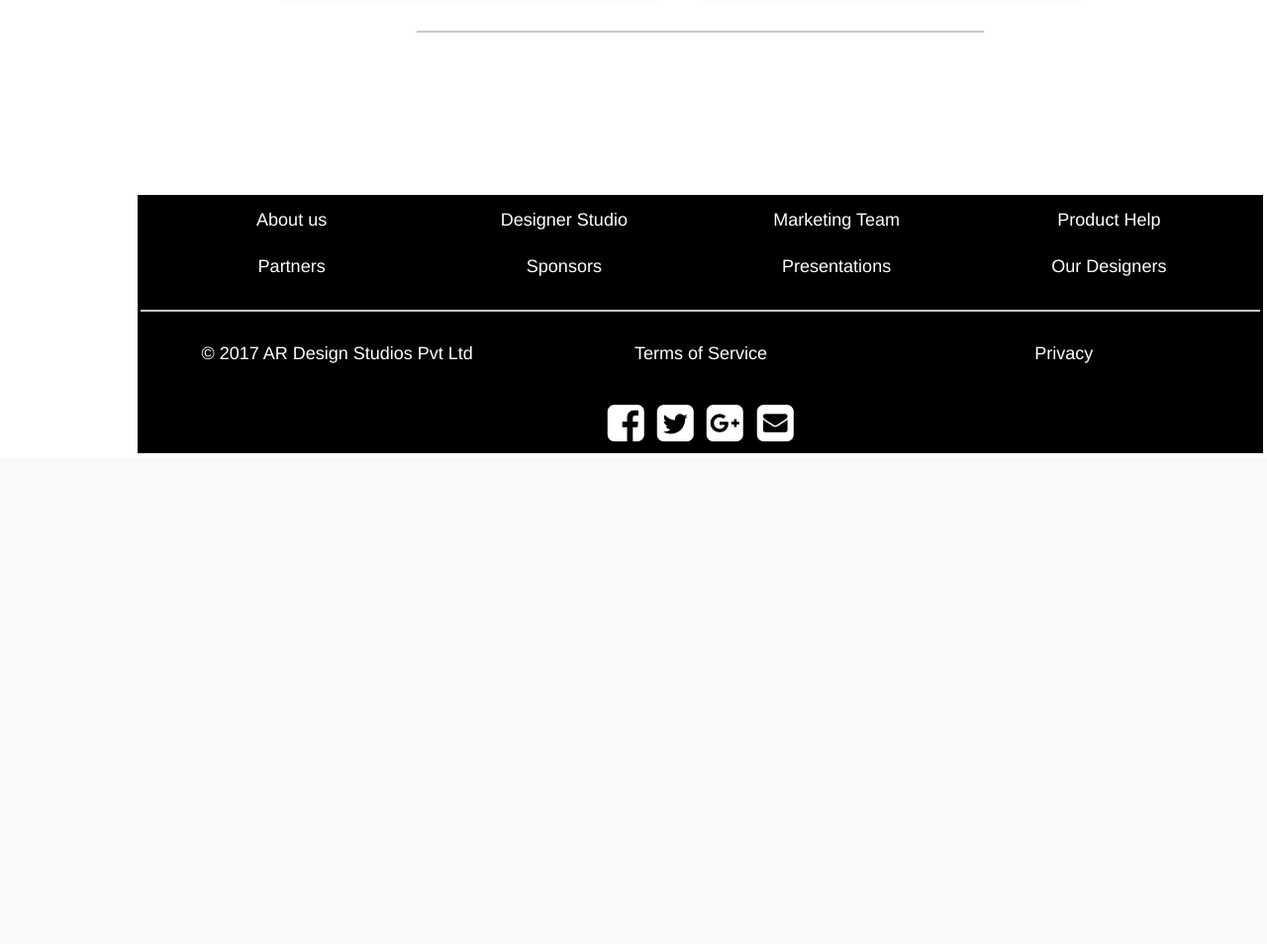
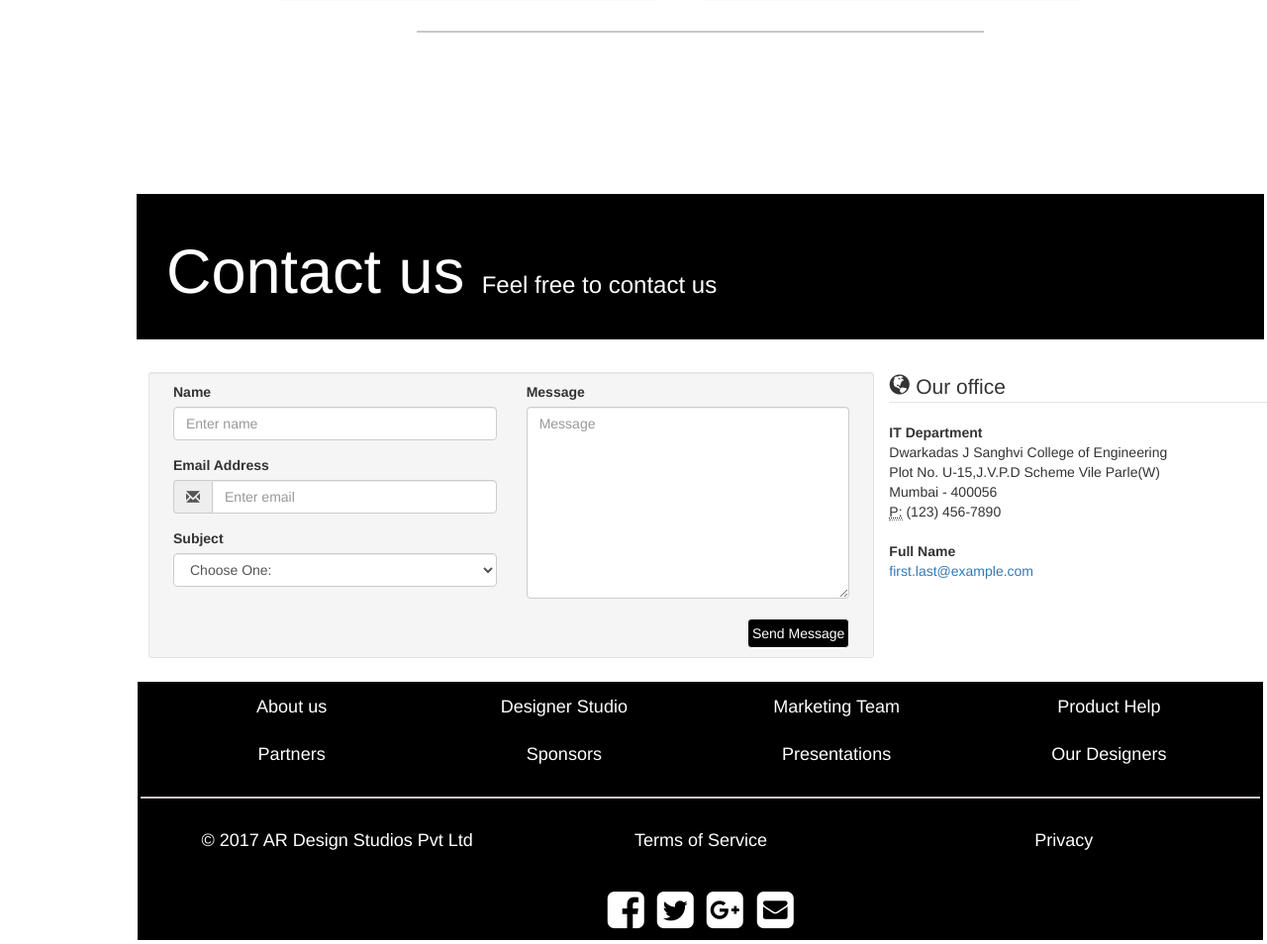
Before and after one commit to Raj-7799/AR-Shopping-Store, a PHP site: page / in a window 1280 px wide. Shown: the part 2898-3852 px from the top of the page at 99% size. Before the commit the page ends 3356 px from the top, so only its background shows below. Run offline with PHP 8.4, Linux system fonts and the light colour scheme; data that the repository does not hold is empty; some libraries are stand-ins or nearby versions.

Commit message:
update 6

```diff
--- a/Personal Website/functions/functions.php
+++ b/Personal Website/functions/functions.php
@@ -50,7 +50,7 @@ function display_new_arrival(){
             </div>
           <img src="images/Products/'.$image.'" class="product_display">
           <div class="price-tag">
-              <span class="price">price : <b>'.$price.'$</b></span>
+              <span class="price">price : <b>'.$price.' ₹</b></span>
               <div class="rate_button">
                   <button type="button" class="btn btn-primary">Add to Cart</button>
               </div>
--- a/Personal Website/index.php
+++ b/Personal Website/index.php
@@ -24,12 +24,12 @@
         <img class="logo">
         <nav class="head_nav">
             <ul>
-                <li><span class="glyphicon glyphicon-play active"></span><a href="#">Home</a></li>
-                <li><a href="#">Login</a></li>
-                <li><a href="#">About</a></li>
-                <li><a href="#">Products</a></li>
-                <li><a href="#">Contact</a></li>
-                <li><a href="#">Store</a></li>
+                <li><span class="glyphicon glyphicon-play"></span><a href="#" class="home_t">Home</a></li>
+                <li><span class="glyphicon glyphicon-play"></span><a href="#">Login</a></li>
+                <li><span class="glyphicon glyphicon-play"></span><a href="#" class="about_t">About</a></li>
+                <li><span class="glyphicon glyphicon-play"></span><a href="#" class="products_t">Products</a></li>
+                <li><span class="glyphicon glyphicon-play"></span><a href="#" class="contact_t">Contact</a></li>
+                <li><span class="glyphicon glyphicon-play"></span><a href="#" class="store_t">Store</a></li>
             </ul>
         </nav>
         <a class="head_nav_2" href="#">+email</a>
@@ -48,7 +48,7 @@
             <li><a href="#">Store</a></li>
         </ul>
     </div>
-    <div class="container-fluid">
+    <div class="container-fluid home">
         <div class="back">
             <div class="text"></div>
             <div class="bird"></div>
@@ -95,6 +95,83 @@
         </div><br><br><br>
         <br><br><br><br>
     </div>
+    <div class="jumbotron jumbotron-sm contact">
+      <div class="container">
+          <div class="row">
+              <div class="col-sm-12 col-lg-12">
+                  <h1 class="h1">
+                      Contact us <small>Feel free to contact us</small></h1>
+              </div>
+          </div>
+      </div>
+  </div>
+  <div class="container-fluid contact">
+      <div class="row">
+          <div class="col-md-8">
+              <div class="well well-sm">
+                  <form>
+                  <div class="row">
+                      <div class="col-md-6">
+                          <div class="form-group">
+                              <label for="name">
+                                  Name</label>
+                              <input type="text" class="form-control" id="name" placeholder="Enter name" required="required" />
+                          </div>
+                          <div class="form-group">
+                              <label for="email">
+                                  Email Address</label>
+                              <div class="input-group">
+                                  <span class="input-group-addon"><span class="glyphicon glyphicon-envelope"></span>
+                                  </span>
+                                  <input type="email" class="form-control" id="email" placeholder="Enter email" required="required" /></div>
+                          </div>
+                          <div class="form-group">
+                              <label for="subject">
+                                  Subject</label>
+                              <select id="subject" name="subject" class="form-control" required="required">
+                                  <option value="na" selected="">Choose One:</option>
+                                  <option value="service">General Customer Service</option>
+                                  <option value="suggestions">Suggestions</option>
+                                  <option value="product">Product Support</option>
+                              </select>
+                          </div>
+                      </div>
+                      <div class="col-md-6">
+                          <div class="form-group">
+                              <label for="name">
+                                  Message</label>
+                              <textarea name="message" id="message" class="form-control" rows="9" cols="25" required="required"
+                                  placeholder="Message"></textarea>
+                          </div>
+                      </div>
+                      <div class="col-md-12">
+                          <button type="submit" class="btn btn-primary pull-right" id="btnContactUs">
+                              Send Message</button>
+                      </div>
+                  </div>
+                  </form>
+              </div>
+          </div>
+          <div class="col-md-4">
+              <form>
+              <legend><span class="glyphicon glyphicon-globe"></span> Our office</legend>
+              <address>
+                  <strong>IT Department</strong><br>
+                  Dwarkadas J Sanghvi College of Engineering<br>
+                  Plot No. U-15,J.V.P.D Scheme Vile Parle(W)<br>Mumbai - 400056<br>
+                  <abbr title="Phone">
+                      P:</abbr>
+                  (123) 456-7890
+              </address>
+              <address>
+                  <strong>Full Name</strong><br>
+                  <a href="mailto:#">first.last@example.com</a>
+              </address>
+              </form>
+          </div>
+      </div>
+  </div>
+
     <footer class="foot container-fluid">
         <div class="text-center center-block">
             <div class="row">
--- a/Personal Website/script/script.js
+++ b/Personal Website/script/script.js
@@ -60,3 +60,19 @@ $('.products').hover(function(){
 }
 )
 //price tag end
+
+$('.contact_t').click(function(){
+  $('.home').hide();
+  $('.about').hide();
+  $('product_cat').hide();
+  $('.store')
+  $('.contact').show();
+})
+
+$('.home_t').click(function(){
+  $('.home').show();
+  $('.about').hide();
+  $('product_cat').hide();
+  $('.store')
+  $('.contact').hide();
+})
--- a/Personal Website/styles/Style.css
+++ b/Personal Website/styles/Style.css
@@ -456,3 +456,19 @@ hr{
   line-height: 20px;
   font-family:'Poiret One', cursive ;
 }
+
+.jumbotron {
+background: rgb(0, 0, 0);
+color: #FFF;
+margin-left: 135px;
+border: solid white 3px;
+border-radius: 0px;
+}
+.jumbotron-sm { padding-top: 24px;
+padding-bottom: 24px; }
+.jumbotron small {
+color: #FFF;
+}
+.h1 small {
+font-size: 24px;
+}
```
Also changed, not shown: Personal Website/styles/register.css (added, +10 -0 lines), Personal Website/register.php (added).
